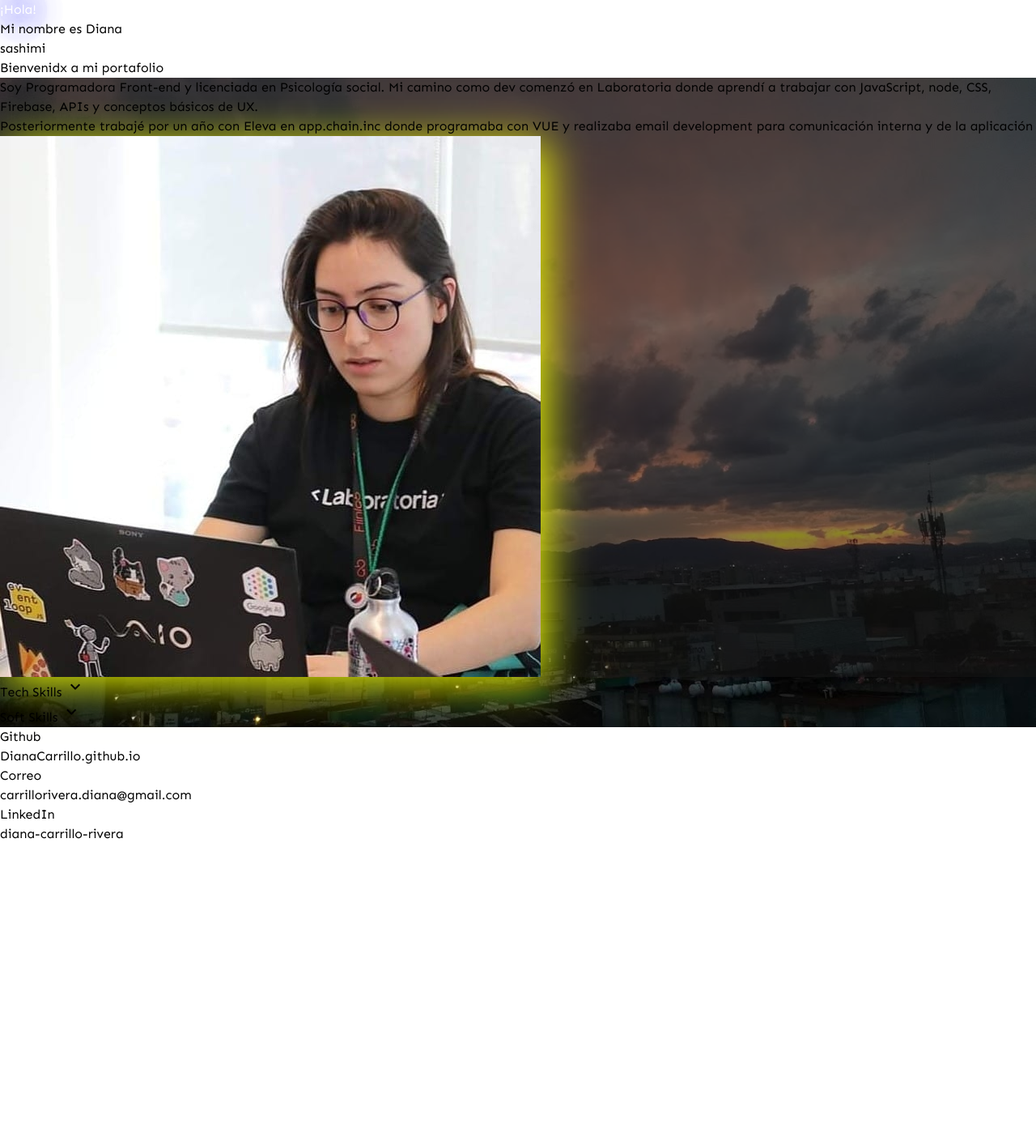
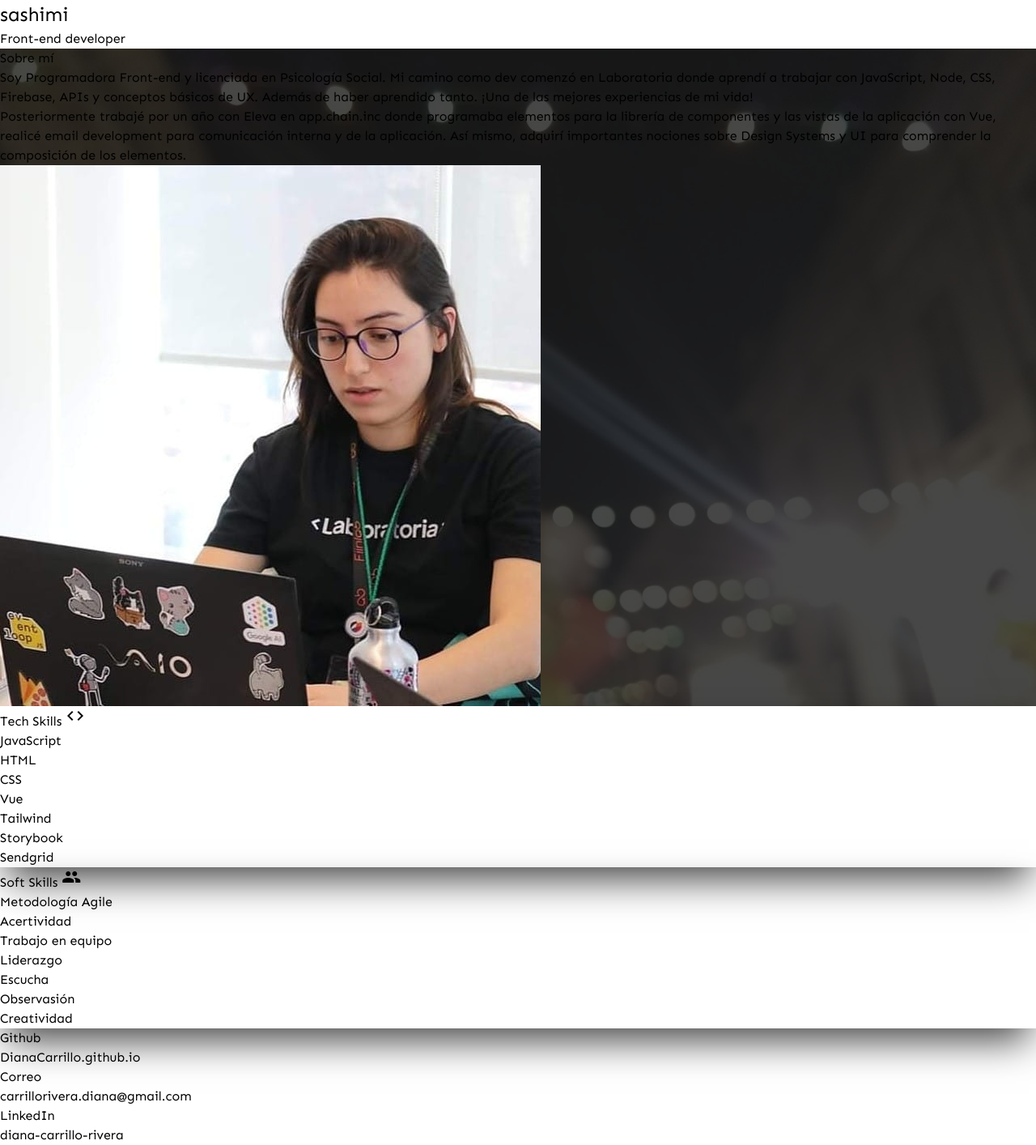
Before and after one commit to DianaCarrillo/sashimi, a Vue app: page / in a window 1280 px wide. Shown: the whole page at 81% size. Before the commit the page ends 1042 px from the top, so only its background shows below. Built offline with nearby package versions, Linux system fonts and the light colour scheme; what vue-mq would draw is missing.

Commit message:
ADD(): skills

```diff
--- a/src/components/ContactLink.vue
+++ b/src/components/ContactLink.vue
@@ -19,8 +19,8 @@
 </script>
 <template>
     <div class="pb-8">
-        <p class=" justify-center w-full flex text-lg text-primary">{{site}} </p>
-        <a :href="href" target="_blank" class="flex items-center justify-center"><span class="pt-2">{{linkString}}</span></a>
+        <p class=" justify-center w-full flex text-lg text-sa-yellow">{{site}} </p>
+        <a :href="href" target="_blank" class="flex items-center justify-center text-primary"><span class="pt-2">{{linkString}}</span></a>
     </div>
 </template>
 <style lang="scss" scoped>
--- a/src/components/Navbar.vue
+++ b/src/components/Navbar.vue
@@ -12,11 +12,12 @@ export default {
 </script>
 
 <template>
-    <nav v-if="$mq === 'de'" class="flex w-full p-1 text-2xl p-4 px-8 fixed bg-black z-10 items-center">
-    <router-link    class="px-2 text-sa-yellow font-bold sashimi" to="/">sashimi</router-link>
+    <nav v-if="$mq === 'de'" class="flex w-full p-2 text-lg px-8 fixed bg-black z-10 items-center">
+    <router-link    class="px-4 text-sa-yellow font-bold sashimi" to="/">sashimi</router-link>
 
       <div class="ml-auto text-primary flex" >
-          <router-link  class="px-2 hover:text-sa-yellow flex items-center" to="/about">
+         <a  href="./diana-cv.pdf" download="diana-cv.pdf" target="_blank" class="font-bold text-sa-yellow bg-primary px-2 rounded-lg hover:bg-sa-yellow">Ir a mi C.V</a>
+          <!-- <router-link  class="px-2 hover:text-sa-yellow flex items-center" to="/about">
             <span class="material-icons" >sentiment_satisfied_alt</span>
           </router-link>
           <router-link  class="px-2 hover:text-sa-yellow flex items-center" to="/projects">
@@ -24,7 +25,7 @@ export default {
           </router-link>
           <router-link  class="px-2 hover:text-sa-yellow flex items-center" to="/contact">
             <span class="material-icons" >alternate_email</span>
-          </router-link>
+          </router-link> -->
       </div>
     </nav>
 </template>
--- a/src/views/Description.vue
+++ b/src/views/Description.vue
@@ -1,9 +1,8 @@
 <template>
     <section :class="{' justify-center items-center text-6xl ': $mq === 'de'}" class=" text-4xl flex flex-col flex-grow  bg-black h-screen text-primary p-4" >
-        <p class="">¡Hola!</p>
-        <p class="">Mi nombre es Diana</p>
+
         <h1 class="text-sa-yellow font-bold zoom">sashimi</h1>
-        <p class="">Bienvenidx a mi portafolio</p>
+        <p class=" text-4xl">Front-end developer</p>
     </section>
 </template>
 
--- a/src/views/Home.vue
+++ b/src/views/Home.vue
@@ -4,7 +4,7 @@
 // import Developer from "./interests/Developer.vue";
 // import Feminist from "./interests/Feminist.vue";
 import Hi from "./interests/Hi.vue";
-// import Contact from "../views/Mountains.vue";
+import Skills from "../views/Skills.vue";
 import Contact from "./Contact.vue";
 import Description from "../views/Description.vue";
 
@@ -27,8 +27,8 @@ import Description from "../views/Description.vue";
           // Psychologist,
           // Developer,
           // Feminist,
-          Hi
-          // CatLover
+          Hi,
+          Skills
         }
     }
 </script>
@@ -41,6 +41,7 @@ import Description from "../views/Description.vue";
   <!-- <Feminist /> -->
    <!-- <Psychologist/> -->
    <Hi/>
+   <Skills/>
    <Contact />
   </div>
 <!-- </div> -->
--- a/src/views/Skills.vue
+++ b/src/views/Skills.vue
@@ -1,36 +1,34 @@
 <template>
-    <div class="flex justify-center px-4 ">
-        <div class="w-1/2 flex flex-col mr-2 text-left ">
-            <button class="flex items-center justify-between p-2 text-lg  text-sa-yellow " @click="showTech = !showTech"> Tech Skills <span class="material-icons">
-                expand_more
+    <div class="flex items-center justify-center h-screen p-8  bg-primary" :class="{'flex-col text-lg': $mq === 'mo', 'text-lg': $mq === 'de'}">
+        <div class="w-1/3 flex flex-col bg-black text-left  rounded-lg box-shadow" :class="{'flex-col w-full m-0 mb-8 p-2': $mq === 'mo' , 'mr-16 p-8': $mq === 'de'}">
+            <P class="flex items-center p-2 text-sa-yellow font-bold" :class="{'text-2xl': $mq === 'de'}" >Tech Skills <span class="material-icons px-4">
+                code
                 </span>
-            </button>
-            <transition name="fade">
-            <ul v-if="showTech" class="p-4">
+            </P>
+            <ul class="text-secondary text-center p-4  " >
                 <li>JavaScript</li>
+                <li>HTML</li>
+                <li>CSS </li>
                 <li>Vue</li>
                 <li>Tailwind</li>
-                <li>Metodología Agile</li>
-                <li>Active Campaign</li>
+                <li>Storybook</li>
                 <li>Sendgrid</li>
             </ul>
-            </transition>
         </div>
-        <div class="w-1/2 flex flex-col ml-2 text-left ">
-            <button class="flex items-center justify-between p-2 text-lg   text-sa-yellow " @click="showSoft = !showSoft">Soft Skills  <span class="material-icons">
-                expand_more
+        <div class="w-1/3 flex flex-col  text-left bg-black rounded-lg box-shadow" :class="{'flex-col w-full p-2': $mq === 'mo' , 'ml-16 p-8': $mq === 'de'}">
+            <P class="flex items-center p-2  text-sa-yellow font-bold" :class="{'text-2xl': $mq === 'de'}">Soft Skills  <span class="material-icons px-4">
+                people
                 </span>
-            </button>
-            <transition name="fade">
-            <ul v-if="showSoft" class="p-4">
-                 <li>Comunicación acertiva</li>
+            </P>
+            <ul class="text-secondary text-center p-4" >
+                <li>Metodología Agile</li>
+                 <li>Acertividad</li>
                  <li>Trabajo en equipo</li>
-                 <li>Capacidad de liderazgo</li>
-                 <li></li>
-                 <li></li>
+                 <li>Liderazgo</li>
+                 <li>Escucha</li>
+                 <li>Observasión</li>
+                 <li>Creatividad</li>
             </ul>
-            </transition>
-
         </div>
     </div>
 </template>
@@ -57,4 +55,9 @@
 .fade-enter, .fade-leave-to /* .fade-leave-active below version 2.1.8 */ {
   opacity: 0;
 }
+.box-shadow{
+-webkit-box-shadow: 0px 23px 45px -9px rgba(0,0,0,0.75);
+-moz-box-shadow: 0px 23px 45px -9px rgba(0,0,0,0.75);
+box-shadow: 0px 23px 45px -9px rgba(0,0,0,0.75);
+}
 </style>
--- a/src/views/interests/Hi.vue
+++ b/src/views/interests/Hi.vue
@@ -1,21 +1,24 @@
 <template>
-    <div class=" flex flex-col justify-center flex-grow text-xl font-bold  h-screen bg-black cover bg-img"  >
-       <!-- <p class="text-lg">Con <span class="text-sa-blue sashimi">01111011</span> minúscula</p>  -->
-     <div class="flex">
-      <section class="flex items-center w-1/2 bg-opacity" :class="{'flex-col w-full': $mq === 'mo', 'p-8': $mq === 'de' }">
-       <div v-if="$mq === 'de'">
-         <p class=" pr-4 font-bold text-primary pb-8">Soy Programadora Front-end y licenciada en Psicología social. Mi camino como dev comenzó en Laboratoria donde aprendí a trabajar con JavaScript, node, CSS, Firebase, APIs y conceptos básicos de UX. <br> Posteriormente trabajé por un año con Eleva en app.chain.inc donde programaba con VUE y realizaba email development para comunicación interna y de la aplicación  </p>
+    <div class=" flex flex-col justify-center flex-grow text-xl  h-screen bg-black cover bg-img"  >
+     <div class="flex ">
+      <section class="flex flex-col justify-center bg-opacity" :class="{'flex-col w-full p-2': $mq === 'mo', 'p-8 ': $mq === 'de' }">
+      <p class="text-left  font-bold text-sa-yellow" :class="{'text-2xl p-8': $mq === 'de', 'pb-2': $mq === 'mo'}">Sobre mí</p>
+      <div class="flex items-center justify-center text-lg" :class="{'flex-col w-full': $mq === 'mo'}">
+       <div class=" flex flex-col w-1/2  items-center justify-center " v-if="$mq === 'de'">
+         <p class=" text-secondary  pb-8">Soy Programadora Front-end y licenciada en Psicología Social. Mi camino como dev comenzó en Laboratoria donde aprendí a trabajar con JavaScript, node, CSS, Firebase, APIs y conceptos básicos de UX. Además de haber aprendido tanto. Definitivamente, ¡una de las mejores experiencias de mi vida! </p>
+         <p class=" text-secondary" >Posteriormente trabajé por un año con Eleva en app.chain.inc donde programaba elementos para la librería de componentes y las vistas de la aplicación con Vue, realicé email development para comunicación interna y de la aplicación. Así mismo, adquirí importantes nociones sobre  Design Systems y UI para comprender la composición de los elementos.   </p>
          <!-- <a  href="./diana-cv.pdf" download="diana-cv.pdf" target="_blank" class="font-bold text-sa-yellow bg-primary p-2 rounded-lg hover:bg-sa-yellow">Descarga mi C.V</a> -->
         </div>
-        <div v-else>
-             <p class=" pr-4 font-bold text-primary text-lg pb-8 p-8">Soy Programadora Front-end y licenciada en Psicología social. Mi camino como dev comenzó en Laboratoria donde aprendí a trabajar con JavaScript, node, CSS, Firebase, APIs y conceptos básicos de UX. <br> Posteriormente trabajé por un año con Eleva en app.chain.inc donde programaba con VUE y realizaba email development para comunicación interna y de la aplicación  </p>
+
+        <div v-else class="">
+         <p class=" text-secondary  pb-4 text-lg">Soy Programadora Front-end y licenciada en Psicología Social. Mi camino como dev comenzó en Laboratoria donde aprendí a trabajar con JavaScript, Node, CSS, Firebase, APIs y conceptos básicos de UX. Además de haber aprendido tanto. ¡Una de las mejores experiencias de mi vida! </p>
+         <p class=" text-secondary text-lg" >Posteriormente trabajé por un año con Eleva en app.chain.inc donde programaba elementos para la librería de componentes y las vistas de la aplicación con Vue, realicé email development para comunicación interna y de la aplicación. Así mismo, adquirí importantes nociones sobre  Design Systems y UI para comprender la composición de los elementos.   </p>
+
+             <!-- <p class=" pr-4 font-bold text-primary text-lg pb-8 p-8">Soy Programadora Front-end y licenciada en Psicología social. Mi camino como dev comenzó en Laboratoria donde aprendí a trabajar con JavaScript, node, CSS, Firebase, APIs y conceptos básicos de UX. <br> Posteriormente trabajé por un año con Eleva en app.chain.inc donde programaba con VUE y realizaba email development para comunicación interna y de la aplicación  </p>  -->
         </div>
+          <img class="circle rounded-full w-1/3 feminism z-0 "  :class="{'w-42 m-2': $mq === 'mo', 'm-0': $mq === 'de'}"  src="../../assets/dianasash.jpg" alt="">
+      </div>
 
-        <img class="circle rounded-full w-48 feminism z-0"  :class="{'w-32': $mq === 'mo'}"  src="../../assets/dianasash.jpg" alt="">
-      </section>
-
-      <section class="w-1/2">
-        <Skills/>
       </section>
       </div>
        <!-- <p>:)</p>    -->
@@ -23,25 +26,25 @@
 </template>
 
 <script>
-import Skills from '../Skills';
+// import Skills from '../Skills';
     export default {
         components:{
-            Skills
+            // Skills
         }
     }
 </script>
 
 <style lang="scss" scoped>
 img {
- box-shadow: 8px 8px 50px  #eefa00;
+//  box-shadow: 8px 8px 50px  #eefa00;
 }
 .bg-img{
-    background-image: url('../../assets/atardecer.jpg');
+    background-image: url('../../assets/nightoax.jpg');
     background-size: cover;
 }
 
 .bg-opacity{
-  background: rgba(25, 25, 25, .5);
+  background: rgba(25, 25, 25, .8);
 }
 a:hover{
     color: #ff0080;
```
